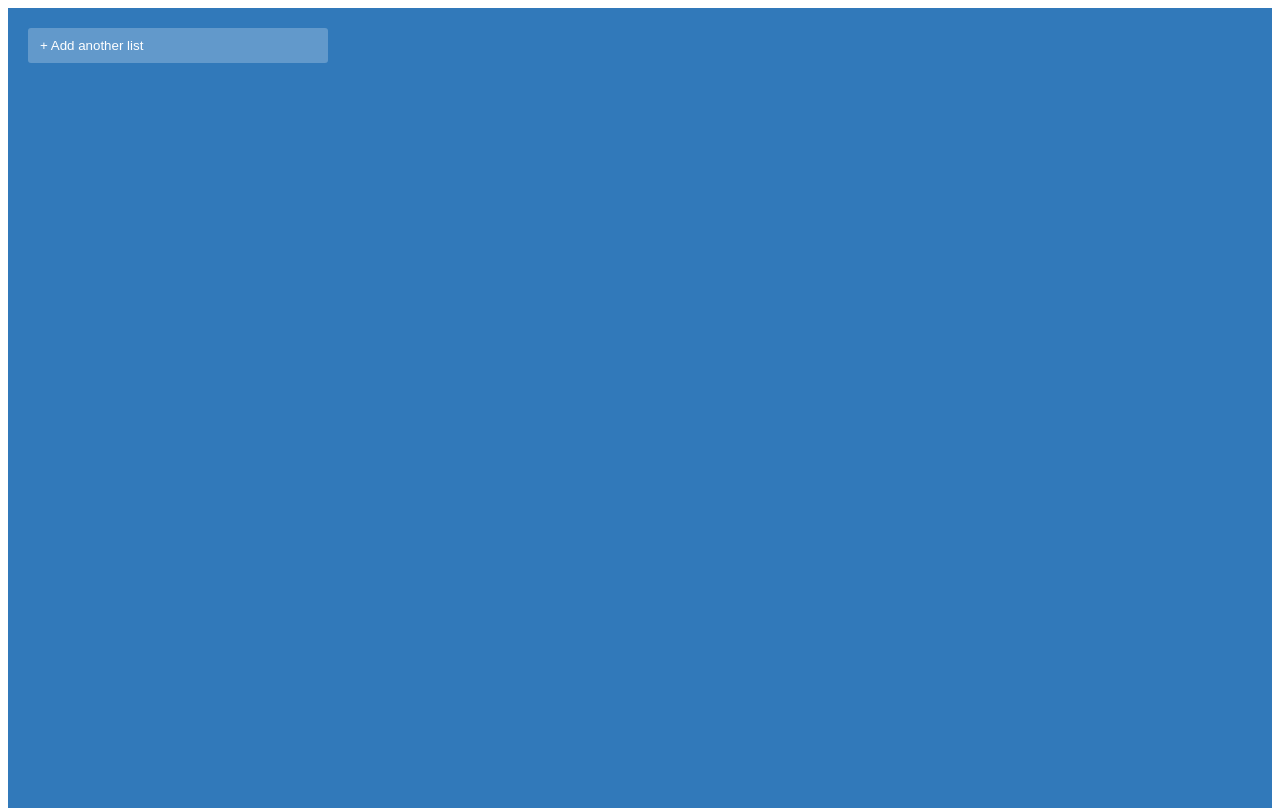
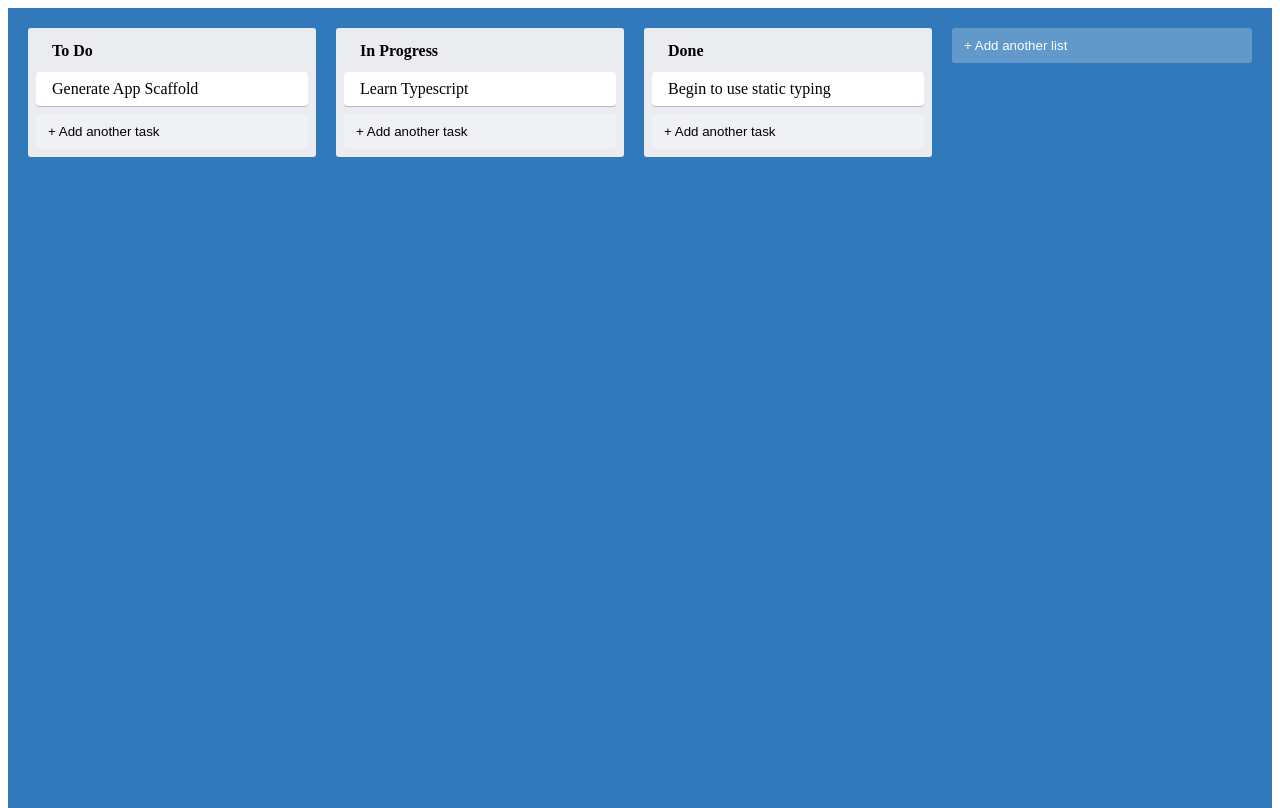
Before and after one commit to baptistemcn/trello-clone, a React (Create React App) app: page / in a window 1280 px wide. Built offline with nearby package versions, Linux system fonts and the light colour scheme.

Commit message:
feat: Column ready

```diff
--- a/src/App.tsx
+++ b/src/App.tsx
@@ -2,10 +2,21 @@
 
 import { AppContainer } from "./styles";
 import { AddNewItem } from "./AddNewItem";
+import { Column } from "./Column";
+import { Card } from "./Card";
 
 export const App = () => {
   return (
     <AppContainer>
+      <Column text="To Do">
+        <Card text="Generate App Scaffold" />
+      </Column>
+      <Column text="In Progress">
+        <Card text="Learn Typescript" />
+      </Column>
+      <Column text="Done">
+        <Card text="Begin to use static typing" />
+      </Column>
       <AddNewItem toogleButtonText="+ Add another list" onAdd={console.log} />
     </AppContainer>
   );
--- a/src/Column.tsx
+++ b/src/Column.tsx
@@ -1,6 +1,7 @@
 import React from "react";
 
 import { ColumnContainer, ColumnTitle } from "./styles";
+import { AddNewItem } from "./AddNewItem";
 
 type ColumnProps = {
   children: React.ReactNode;
@@ -12,6 +13,11 @@
     <ColumnContainer>
       <ColumnTitle>{text}</ColumnTitle>
       {children}
+      <AddNewItem
+        toogleButtonText="+ Add another task"
+        onAdd={console.log}
+        dark
+      />
     </ColumnContainer>
   );
 };
```
